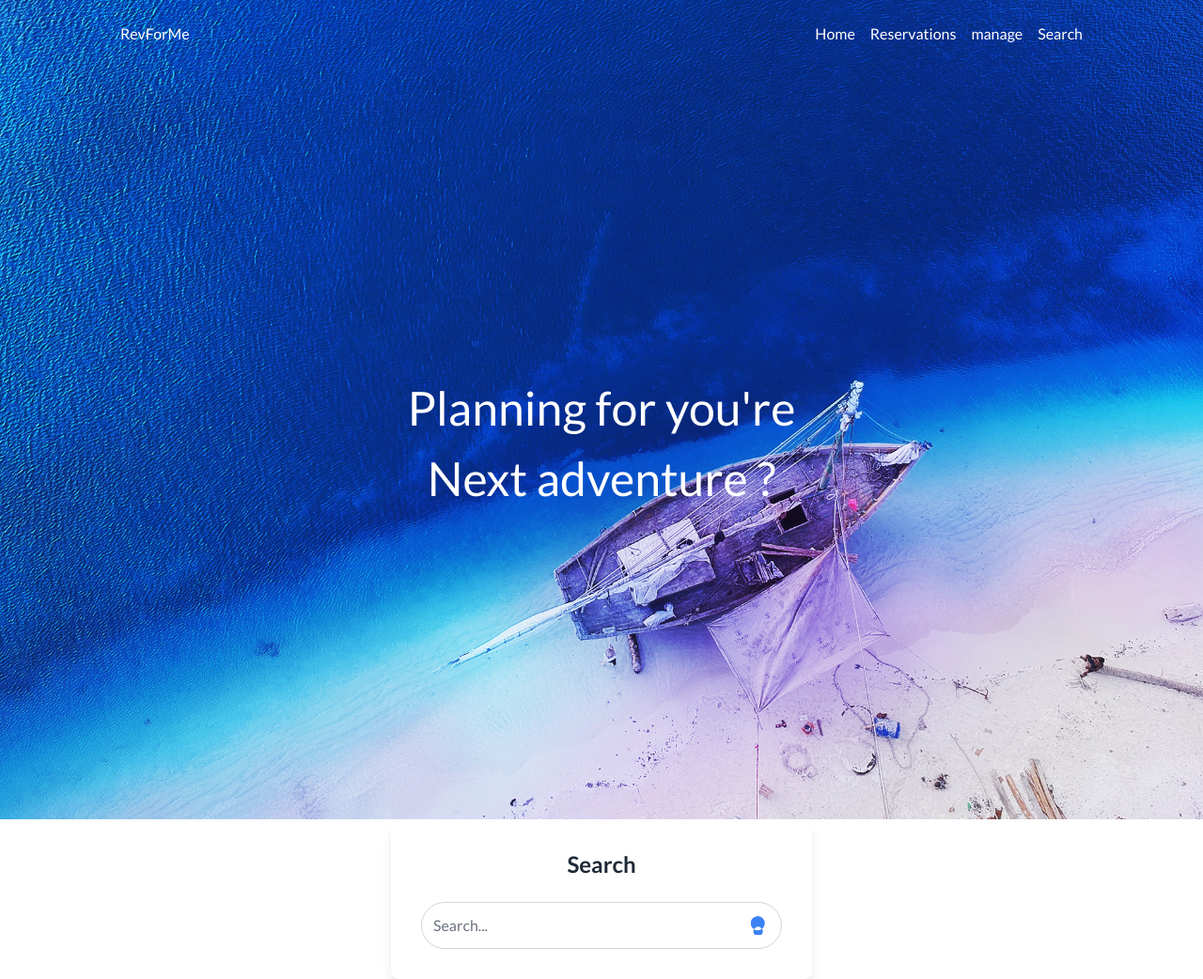
After one commit to ChehAchraf/RevForMe, a PHP site: page /search.php in a window 1280 px wide. The commit adds this page. Shown: the whole page at 94% size. Run offline with PHP 8.4, Linux system fonts and the light colour scheme; some libraries are stand-ins or nearby versions.

Commit message:
update the header and the footer

```diff
--- /dev/null
+++ b/inc/footer.php
@@ -0,0 +1,5 @@
+
+<script src="https://code.jquery.com/jquery-3.7.1.min.js" integrity="sha256-/JqT3SQfawRcv/BIHPThkBvs0OEvtFFmqPF/lYI/Cxo=" crossorigin="anonymous"></script>
+    <script src="js/main.js"></script>
+</body>
+</html>
--- /dev/null
+++ b/inc/header.php
@@ -0,0 +1,30 @@
+<!doctype html>
+<html>
+<head>
+  <meta charset="UTF-8">
+  <meta name="viewport" content="width=device-width, initial-scale=1.0">
+  <script src="https://cdn.tailwindcss.com"></script>
+  <link rel="stylesheet" href="https://cdnjs.cloudflare.com/ajax/libs/animate.css/4.1.1/animate.min.css" integrity="sha512-c42qTSw/wPZ3/5LBzD+Bw5f7bSF2oxou6wEb+I/lqeaKV5FDIfMvvRp772y4jcJLKuGUOpbJMdg/BTl50fJYAw==" crossorigin="anonymous" referrerpolicy="no-referrer" />
+  <link rel="stylesheet" href="css/hover.css">
+  <script src="tailwind.config.js"></script>
+  <style>
+    @import url('https://fonts.googleapis.com/css2?family=Lato:ital,wght@0,100;0,300;0,400;0,700;0,900;1,100;1,300;1,400;1,700;1,900&display=swap');
+    </style>
+</head>
+<body class="font-primary">
+    <section class="min-h-[100vh] bg-[url('img/background.jpg')] bg-cover flex flex-col">
+        <header>
+            <nav class="py-6 px-32 	flex justify-between text-white sticky ">
+                <p>RevForMe</p>
+                <div class="flex space-x-4">
+                    <a href="#">Home</a>
+                    <a href="#">Reservations</a>
+                    <a href="./dash/index.php">manage</a>
+                    <a href="search.php">Search</a>
+                </div>
+            </nav>
+        </header>
+        <div class="px-32 h-[100vh] flex items-center justify-between">
+            <h1 class="text-[50px] w-full text-center text-white animate__animated animate__fadeInLeft">Planning for you're <br> Next adventure ?</h1>
+        </div>
+    </section>
--- a/inc/process_reservation.php
+++ b/inc/process_reservation.php
@@ -1,6 +1,7 @@
 <?php
 session_start();
 include ('db.php');
+
 
 if ($_SERVER['REQUEST_METHOD'] == "POST"){
     if (isset($_POST['client_id']) && isset($_POST['activity_id']) ){
--- a/prepare_db.sql
+++ b/prepare_db.sql
@@ -66,10 +66,13 @@ SELECT * FROM `cliente`;
 SELECT * FROM `activite`;
 
 -- to rename table
+
 RENAME TABLE `revforme`.`client` TO `revforme`.`cliente`;
 
 -- to update a row in activite
+
 UPDATE `activite` SET `titre` = 'oussama' WHERE `activite`.`id_activite` = 9;
 
 -- to edit a column
+
 ALTER TABLE `activite` CHANGE `prix` `price` DECIMAL(10,2) NOT NULL;
--- /dev/null
+++ b/search.php
@@ -0,0 +1,30 @@
+<?php
+    include('inc/header.php');
+?>
+
+    <div class="flex justify-center items-center">
+    <div class="bg-white p-8 rounded-lg shadow-lg w-full max-w-md">
+    <h2 class="text-2xl text-center font-semibold text-gray-800 mb-6">Search</h2>
+
+    <form action="#" method="GET">
+      <div class="flex items-center space-x-4 border border-gray-300 p-3 rounded-full">
+        <input
+          type="text"
+          name="search"
+          placeholder="Search..."
+          class="flex-1 bg-transparent text-gray-800 placeholder-gray-500 outline-none"
+        />
+        <button type="submit" class="text-blue-500 hover:text-blue-700 focus:outline-none">
+          <svg xmlns="http://www.w3.org/2000/svg" class="h-5 w-5" viewBox="0 0 20 20" fill="currentColor">
+            <path fill-rule="evenodd" d="M13.185 12.185a7.5 7.5 0 1 0-1.4 1.4 5 5 0 1 1-1.4-1.4 5 5 0 0 1 1.4 1.4z" clip-rule="evenodd"/>
+          </svg>
+        </button>
+      </div>
+    </form>
+  </div>
+    </div>
+
+
+<?php
+    include('inc/footer.php')
+?>
```
Also changed, not shown: inc/details.php (+21 -7 lines), index.php (+3 -42 lines).
